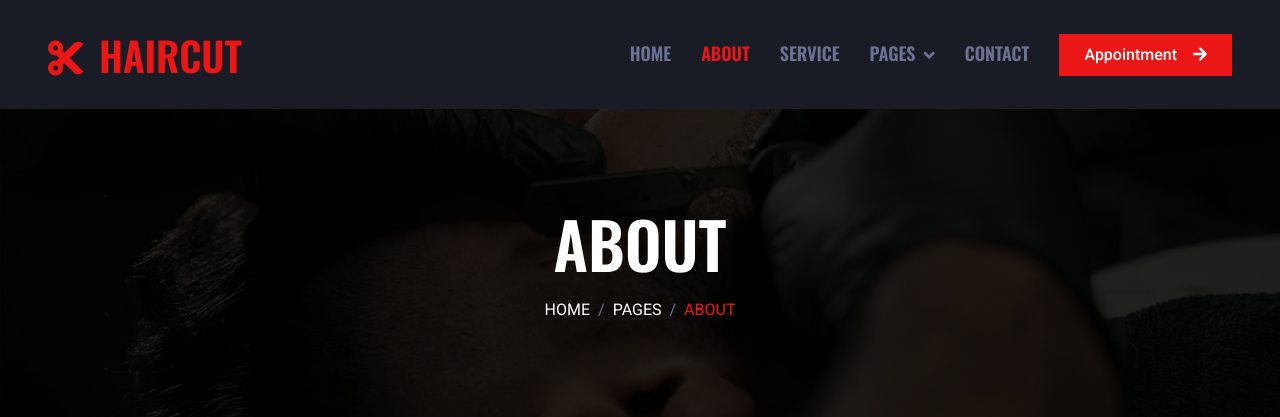
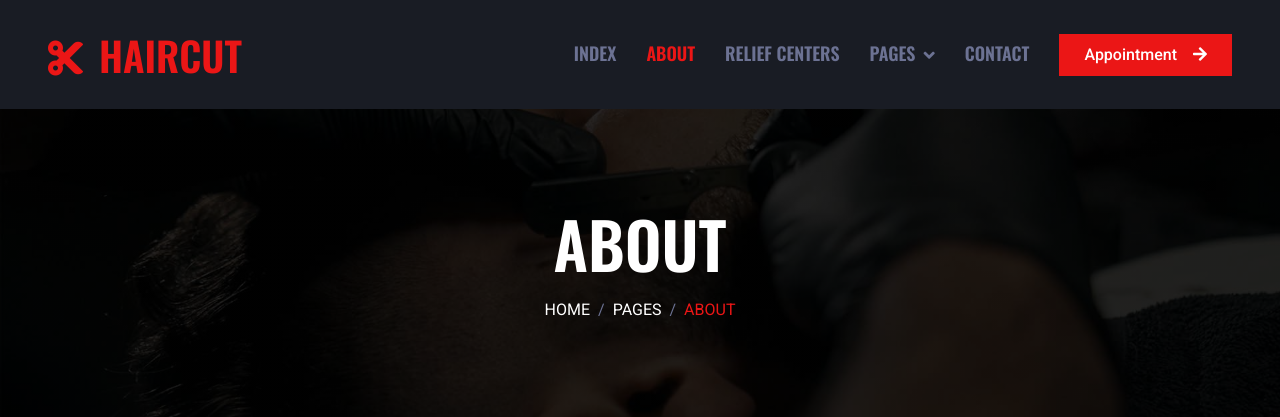
Before and after one commit to CodedRichy/Disaster-Relief-Supply-Chain-Manager, a Django app: page /about in a window 1280 px wide. Shown: the top 417 px of the page. Run offline with Django 5.2, Linux system fonts and the light colour scheme; some libraries are stand-ins or nearby versions.

Commit message:
about editt

```diff
--- a/disaster_relief/template/about.html
+++ b/disaster_relief/template/about.html
@@ -51,17 +51,16 @@
         </button>
         <div class="collapse navbar-collapse" id="navbarCollapse">
             <div class="navbar-nav ms-auto p-4 p-lg-0">
-                <a href="index" class="nav-item nav-link">Home</a>
-                <a href="about.html" class="nav-item nav-link active">About</a>
-                <a href="service.html" class="nav-item nav-link">Service</a>
+                <a href="index" class="nav-item nav-link">Index</a>
+                <a href="about" class="nav-item nav-link active">About</a>
+                <a href="relief_centers" class="nav-item nav-link">Relief Centers</a>
                 <div class="nav-item dropdown">
                     <a href="#" class="nav-link dropdown-toggle" data-bs-toggle="dropdown">Pages</a>
                     <div class="dropdown-menu m-0">
-                        <a href="price.html" class="dropdown-item">Pricing Plan</a>
-                        <a href="notifications.html" class="dropdown-item">Our Barber</a>
-                        <a href="admin_dashboard.html" class="dropdown-item">Working Hours</a>
-                        <a href="logistics.html" class="dropdown-item">Testimonial</a>
-                        <a href="404.html" class="dropdown-item">404 Page</a>
+                        <a href="notifications" class="dropdown-item">Notifications</a>
+                        <a href="admin_dashboard" class="dropdown-item">Trash page</a>
+                        <a href="logistics" class="dropdown-item">Testimonial</a>
+                        <a href="pagenotfound" class="dropdown-item">Error page</a>
                     </div>
                 </div>
                 <a href= "contact.html"  class="nav-item nav-link">Contact</a>
```
